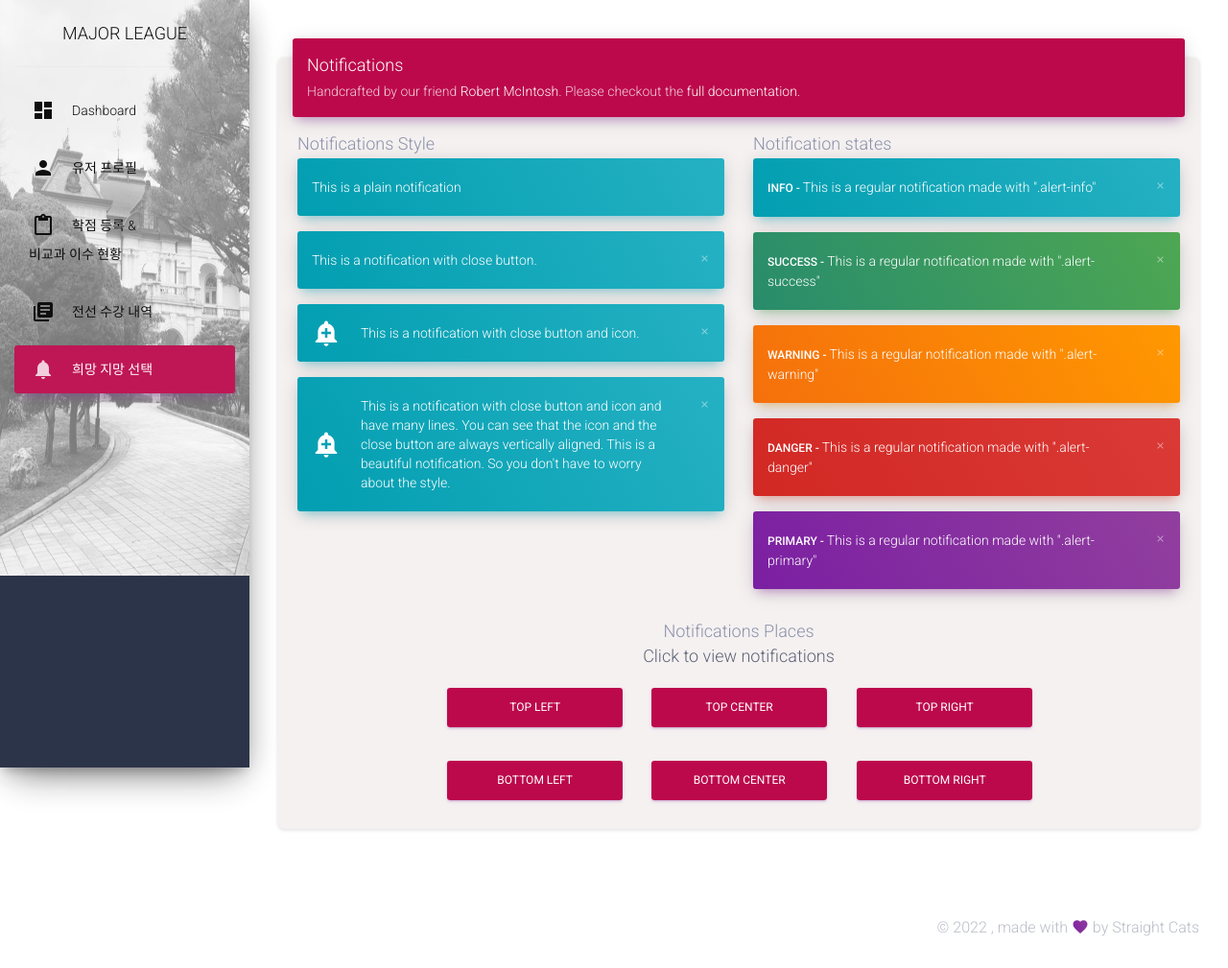
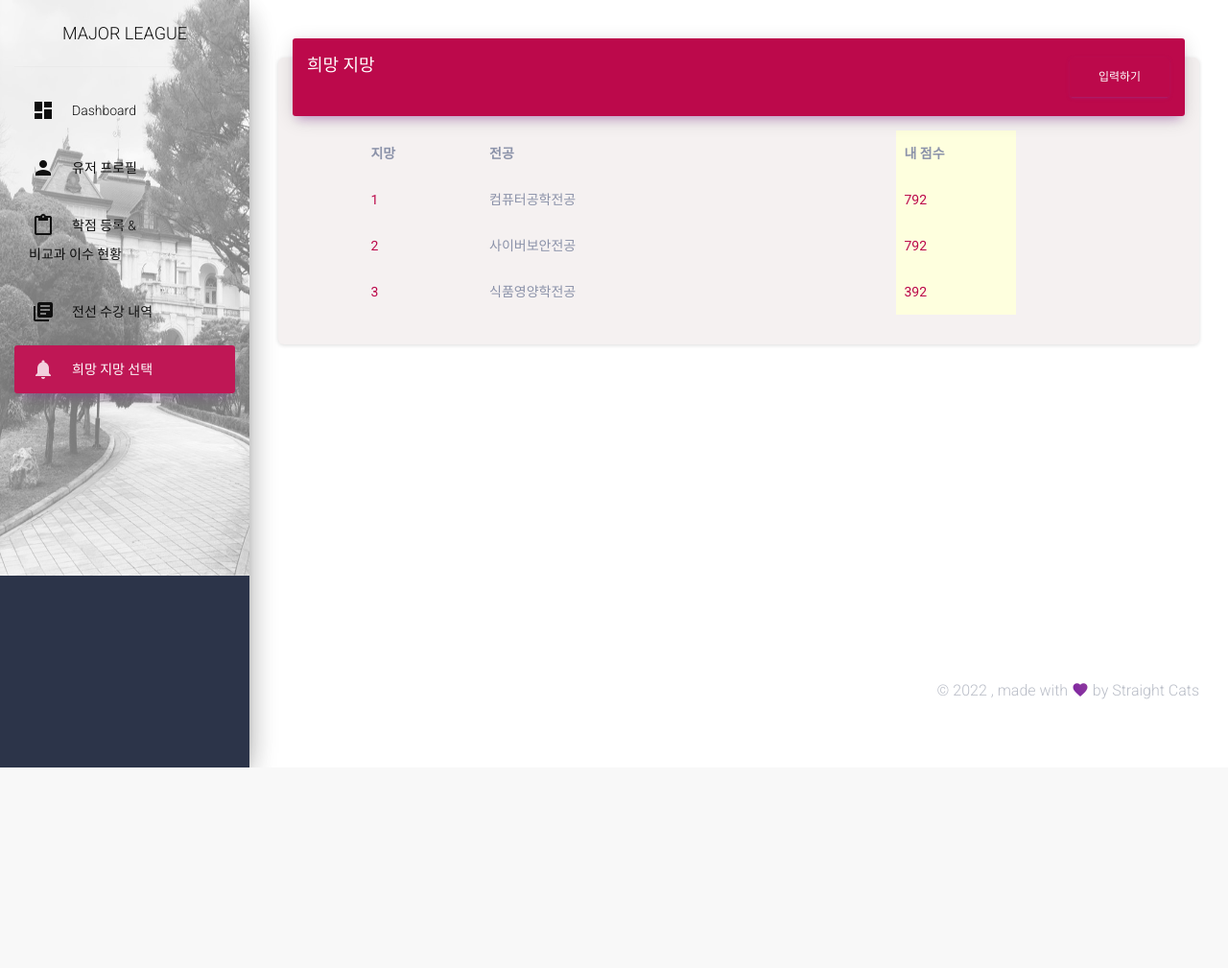
Before and after one commit to StraightCat22/MajorLeague, a Django app: page /major/apply/ in a window 1280 px wide. Shown: the whole page at 96% size. After the commit the page ends 800 px from the top, so only its background shows below. Run offline with Django 4.2, Linux system fonts and the light colour scheme; some libraries are stand-ins or nearby versions.

Commit message:
희망 지망 선택

```diff
--- a/SWproject/major/templates/major/apply.html
+++ b/SWproject/major/templates/major/apply.html
@@ -5,122 +5,119 @@
 <div class="container-fluid">
           <div class="card">
             <div class="card-header card-header-primary">
-              <h4 class="card-title">Notifications</h4>
-              <p class="card-category">Handcrafted by our friend
-                <a target="_blank" href="https://github.com/mouse0270">Robert McIntosh</a>. Please checkout the
-                <a href="http://bootstrap-notify.remabledesigns.com/" target="_blank">full documentation.</a>
-              </p>
+              <div style="float:left;">
+                    <h4 class="card-title " >희망 지망</h4>
+                  </div>
+                  <div style="float:right;">
+                    <button class="btn btn-primary pull-right"  type="button">입력하기</button>
+                  </div>
             </div>
             <div class="card-body">
-              <div class="row">
-                <div class="col-md-6">
-                  <h4 class="card-title">Notifications Style</h4>
-                  <div class="alert alert-info">
-                    <span>This is a plain notification</span>
+              <div class="table-responsive">
+                    <table class="table">
+                      <thead class=" text-primary">
+                        <td></td>
+                        <td></td>
+                        <td style="font-weight:bold">
+                          <b>지망</b>
+                        </td>
+                        <td></td>
+                        <td style="font-weight:bold">
+                          전공
+                        </td>
+                        <td></td>
+                        <td></td>
+                        <td></td>
+                        <td></td>
+                        <td></td>
+                        <td></td>
+                        <td bgcolor="#feffde" style="font-weight:bold">
+                          내 점수
+                        </td>
+                        <td></td>
+                        <td></td>
+                        <td></td>
+                        <td></td>
+                        <td></td>
+                      </thead>
+                      <thead class="text-primary">
+                        <td></td>
+                        <td></td>
+                        <td class="text-primary">
+                          <b>1</b>
+                        </td>
+                        <td></td>
+                        <td>
+                          컴퓨터공학전공
+                        </td>
+                        <td></td>
+                        <td></td>
+                        <td></td>
+                        <td></td>
+                        <td></td>
+                        <td></td>
+                        <td class="text-primary"  bgcolor="#feffde">
+                          <b>792</b>
+                        </td>
+                        <td></td>
+                        <td></td>
+                        <td></td>
+                        <td></td>
+                        <td></td>
+                      </thead>
+                      <thead class="text-primary">
+                        <td></td>
+                        <td></td>
+                        <td class="text-primary">
+                          <b>2</b>
+                        </td>
+                        <td></td>
+                        <td>
+                          사이버보안전공
+                        </td>
+                        <td></td>
+                        <td></td>
+                        <td></td>
+                        <td></td>
+                        <td></td>
+                        <td></td>
+                        <td class="text-primary" bgcolor="#feffde">
+                          <b>792</b>
+                        </td>
+                        <td></td>
+                        <td></td>
+                        <td></td>
+                        <td></td>
+                        <td></td>
+                      </thead>
+                      <thead class="text-primary">
+                        <td></td>
+                        <td></td>
+                        <td class="text-primary">
+                          <b>3</b>
+                        </td>
+                        <td></td>
+                        <td>
+                          식품영양학전공
+                        </td>
+                        <td></td>
+                        <td></td>
+                        <td></td>
+                        <td></td>
+                        <td></td>
+                        <td></td>
+                        <td class="text-primary" bgcolor="#feffde">
+                          <b>392</b>
+                        </td>
+                        <td></td>
+                        <td></td>
+                        <td></td>
+                        <td></td>
+                        <td></td>
+                    </table>
                   </div>
-                  <div class="alert alert-info">
-                    <button type="button" class="close" data-dismiss="alert" aria-label="Close">
-                      <i class="material-icons">close</i>
-                    </button>
-                    <span>This is a notification with close button.</span>
-                  </div>
-                  <div class="alert alert-info alert-with-icon" data-notify="container">
-                    <i class="material-icons" data-notify="icon">add_alert</i>
-                    <button type="button" class="close" data-dismiss="alert" aria-label="Close">
-                      <i class="material-icons">close</i>
-                    </button>
-                    <span data-notify="message">This is a notification with close button and icon.</span>
-                  </div>
-                  <div class="alert alert-info alert-with-icon" data-notify="container">
-                    <i class="material-icons" data-notify="icon">add_alert</i>
-                    <button type="button" class="close" data-dismiss="alert" aria-label="Close">
-                      <i class="material-icons">close</i>
-                    </button>
-                    <span data-notify="message">This is a notification with close button and icon and have many lines. You can see that the icon and the close button are always vertically aligned. This is a beautiful notification. So you don't have to worry about the style.</span>
-                  </div>
-                </div>
-                <div class="col-md-6">
-                  <h4 class="card-title">Notification states</h4>
-                  <div class="alert alert-info">
-                    <button type="button" class="close" data-dismiss="alert" aria-label="Close">
-                      <i class="material-icons">close</i>
-                    </button>
-                    <span>
-                      <b> Info - </b> This is a regular notification made with ".alert-info"</span>
-                  </div>
-                  <div class="alert alert-success">
-                    <button type="button" class="close" data-dismiss="alert" aria-label="Close">
-                      <i class="material-icons">close</i>
-                    </button>
-                    <span>
-                      <b> Success - </b> This is a regular notification made with ".alert-success"</span>
-                  </div>
-                  <div class="alert alert-warning">
-                    <button type="button" class="close" data-dismiss="alert" aria-label="Close">
-                      <i class="material-icons">close</i>
-                    </button>
-                    <span>
-                      <b> Warning - </b> This is a regular notification made with ".alert-warning"</span>
-                  </div>
-                  <div class="alert alert-danger">
-                    <button type="button" class="close" data-dismiss="alert" aria-label="Close">
-                      <i class="material-icons">close</i>
-                    </button>
-                    <span>
-                      <b> Danger - </b> This is a regular notification made with ".alert-danger"</span>
-                  </div>
-                  <div class="alert alert-primary">
-                    <button type="button" class="close" data-dismiss="alert" aria-label="Close">
-                      <i class="material-icons">close</i>
-                    </button>
-                    <span>
-                      <b> Primary - </b> This is a regular notification made with ".alert-primary"</span>
-                  </div>
-                </div>
-              </div>
+
             </div>
-            <div class="col-md-12">
-              <div class="places-buttons">
-                <div class="row">
-                  <div class="col-md-6 ml-auto mr-auto text-center">
-                    <h4 class="card-title">
-                      Notifications Places
-                      <p class="category">Click to view notifications</p>
-                    </h4>
-                  </div>
-                </div>
-                <div class="row">
-                  <div class="col-lg-8 col-md-10 ml-auto mr-auto">
-                    <div class="row">
-                      <div class="col-md-4">
-                        <button class="btn btn-primary btn-block" onclick="md.showNotification('top','left')">Top Left</button>
-                      </div>
-                      <div class="col-md-4">
-                        <button class="btn btn-primary btn-block" onclick="md.showNotification('top','center')">Top Center</button>
-                      </div>
-                      <div class="col-md-4">
-                        <button class="btn btn-primary btn-block" onclick="md.showNotification('top','right')">Top Right</button>
-                      </div>
-                    </div>
-                  </div>
-                </div>
-                <div class="row">
-                  <div class="col-lg-8 col-md-10 ml-auto mr-auto">
-                    <div class="row">
-                      <div class="col-md-4">
-                        <button class="btn btn-primary btn-block" onclick="md.showNotification('bottom','left')">Bottom Left</button>
-                      </div>
-                      <div class="col-md-4">
-                        <button class="btn btn-primary btn-block" onclick="md.showNotification('bottom','center')">Bottom Center</button>
-                      </div>
-                      <div class="col-md-4">
-                        <button class="btn btn-primary btn-block" onclick="md.showNotification('bottom','right')">Bottom Right</button>
-                      </div>
-                    </div>
-                  </div>
-                </div>
-              </div>
-            </div>
-          </div>
         </div>
+</div>
 {% endblock %}
```
Also changed, not shown: SWproject/major/templates/major/register.html (+110 -89 lines).
